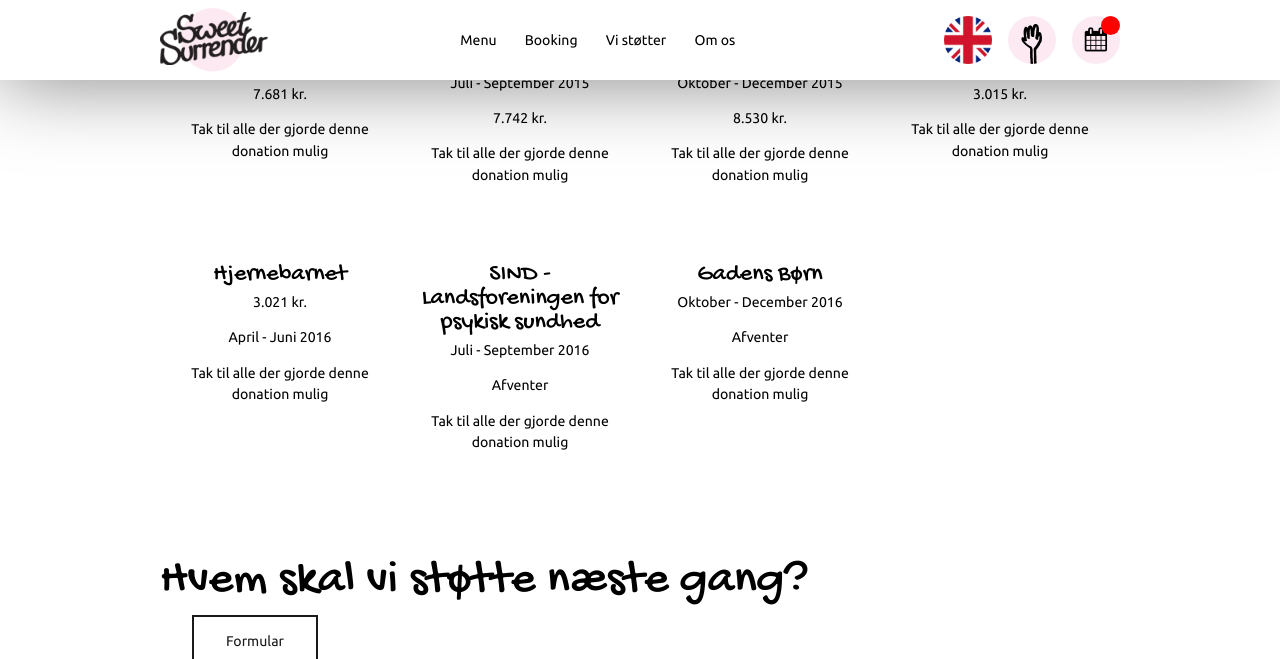
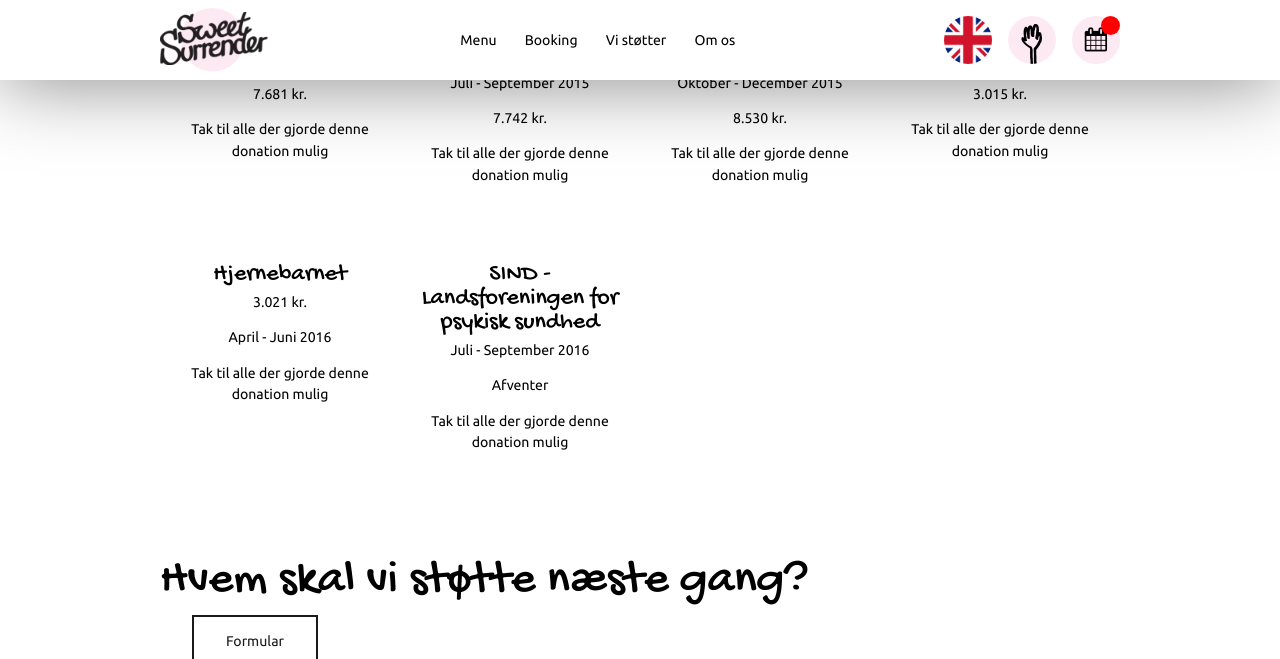
Before and after one commit to sweetsurrenderdk/sweetsurrenderdk.github.io, a Jekyll site: the page built from content/da/567d4e622341243144e3f58fc8b675a711a9ad17.md, in a window 1280 px wide and 900 px high, scrolled down 1665 px, cut to the strip 0-659 px from the top of the window. Built offline with Jekyll 4.4.1, drawn with Linux system fonts in a browser that asks for light colours.

Commit message:
Commit from HashBrown CMS

```diff
--- a/content/da/567d4e622341243144e3f58fc8b675a711a9ad17.md
+++ b/content/da/567d4e622341243144e3f58fc8b675a711a9ad17.md
@@ -90,11 +90,6 @@ sections:
                 amount: Afventer
                 period: 'Juli - September 2016'
                 comment: 'Tak til alle der gjorde denne donation mulig'
-            -
-                title: 'Gadens Børn'
-                amount: Afventer
-                period: 'Oktober - December 2016'
-                comment: 'Tak til alle der gjorde denne donation mulig'
     -
         template: tabbedIframes
         heading: 'Hvem skal vi støtte næste gang?'
```
